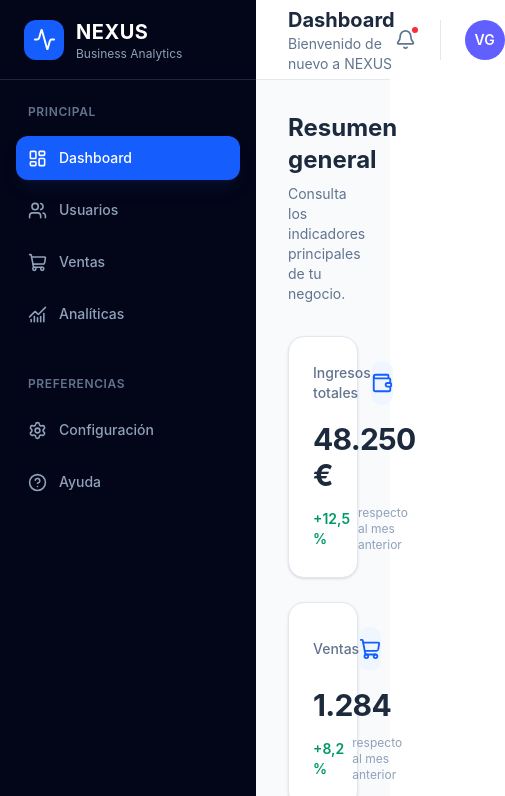
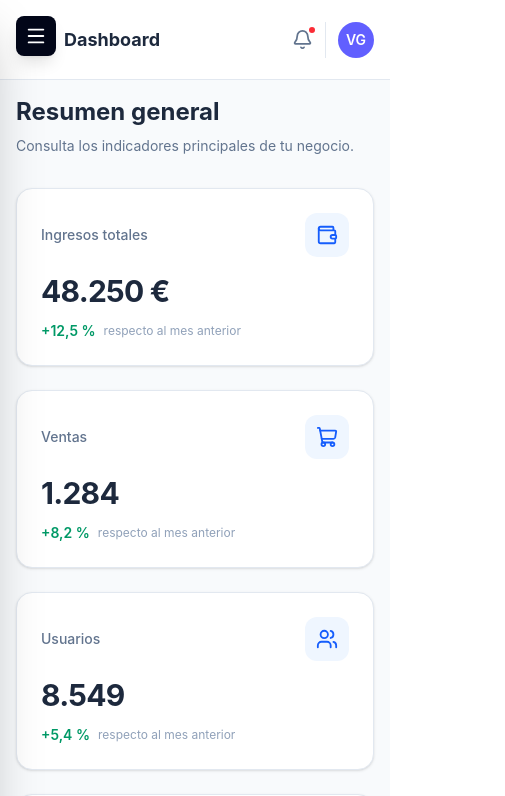
Before and after one commit to Toutatis7/nexus-dashboard, a React (Vite) app: page / in a window 390 px wide. Shown: the top 796 px of the page, 505 px wide, since content can reach past the window. Built offline with nearby package versions, Linux system fonts and the light colour scheme.

Commit message:
feat: implement responsive dashboard layout

```diff
--- a/src/components/layout/DashboardLayout.tsx
+++ b/src/components/layout/DashboardLayout.tsx
@@ -34,7 +34,7 @@ function DashboardLayout() {
         <Header title={title} />
 
         {/* Aquí aparecerá cada página */}
-        <main className="p-8">
+        <main className="min-w-0 p-4 sm:p-6 lg:p-8">
           <Outlet />
         </main>
 
--- a/src/components/layout/Header.tsx
+++ b/src/components/layout/Header.tsx
@@ -6,32 +6,30 @@ import {
 } from 'lucide-react'
 
 // Definimos las propiedades del componente.
-// Esto permite reutilizar Header en diferentes páginas.
 type HeaderProps = {
   title: string
 }
 
 function Header({ title }: HeaderProps) {
   return (
-    <header className="flex h-20 items-center justify-between border-b border-slate-200 bg-white px-8">
+    <header className="flex h-20 min-w-0 items-center justify-between gap-3 border-b border-slate-200 bg-white px-4 sm:px-6 lg:px-8">
 
       {/* Título de la página */}
-      <div>
-        <h2 className="text-xl font-bold text-slate-800">
+      <div className="min-w-0 pl-12 md:pl-0">
+        <h2 className="truncate text-lg font-bold text-slate-800 sm:text-xl">
           {title}
         </h2>
 
-        <p className="text-sm text-slate-500">
+        <p className="hidden text-sm text-slate-500 sm:block">
           Bienvenido de nuevo a NEXUS
         </p>
       </div>
 
       {/* Zona derecha: búsqueda y perfil */}
-      <div className="flex items-center gap-6">
+      <div className="flex shrink-0 items-center gap-3 sm:gap-5 lg:gap-6">
 
         {/* Buscador */}
-        <div className="relative hidden md:block">
-
+        <div className="relative hidden lg:block">
           <Search
             size={18}
             className="absolute left-3 top-1/2 -translate-y-1/2 text-slate-400"
@@ -43,11 +41,10 @@ function Header({ title }: HeaderProps) {
             placeholder="Buscar..."
             className="w-64 rounded-xl border border-slate-200 bg-slate-50 py-2.5 pl-10 pr-4 text-sm outline-none transition focus:border-blue-500 focus:ring-2 focus:ring-blue-100"
           />
-
         </div>
 
         {/* Notificaciones */}
-        <div className="relative">
+        <div className="relative shrink-0">
           <Bell size={21} className="text-slate-500" />
 
           <span
@@ -57,9 +54,9 @@ function Header({ title }: HeaderProps) {
         </div>
 
         {/* Perfil del usuario */}
-        <div className="flex items-center gap-3 border-l border-slate-200 pl-6">
+        <div className="flex shrink-0 items-center gap-2 border-l border-slate-200 pl-3 sm:gap-3 sm:pl-5 lg:pl-6">
 
-          <div className="flex h-10 w-10 items-center justify-center rounded-full bg-indigo-500 text-sm font-semibold text-white">
+          <div className="flex h-9 w-9 items-center justify-center rounded-full bg-indigo-500 text-sm font-semibold text-white sm:h-10 sm:w-10">
             VG
           </div>
 
--- a/src/components/layout/Sidebar.tsx
+++ b/src/components/layout/Sidebar.tsx
@@ -1,4 +1,5 @@
 
+import { useState } from 'react'
 import { NavLink } from 'react-router'
 
 import {
@@ -10,17 +11,18 @@ import {
   Settings,
   CircleHelp,
   LogOut,
+  Menu,
+  X,
 } from 'lucide-react'
 
 // Definimos la estructura de cada elemento del menú.
-// TypeScript comprobará que cada elemento tenga estos campos.
 type MenuItem = {
   label: string
   path: string
   icon: typeof LayoutDashboard
 }
 
-// Elementos que aparecerán en la navegación.
+// Elementos de la navegación principal.
 const menuItems: MenuItem[] = [
   {
     label: 'Dashboard',
@@ -45,12 +47,70 @@ const menuItems: MenuItem[] = [
 ]
 
 function Sidebar() {
+  // Controlamos si el menú móvil está abierto o cerrado.
+  const [isOpen, setIsOpen] = useState(false)
+
+  // Estilos compartidos para los enlaces de navegación.
+  const linkStyles = ({ isActive }: { isActive: boolean }) =>
+    `flex items-center gap-3 rounded-xl px-3 py-3 text-sm font-medium transition-colors ${
+      isActive
+        ? 'bg-blue-600 text-white shadow-lg shadow-blue-950/30'
+        : 'text-slate-400 hover:bg-slate-800 hover:text-white'
+    }`
+
+  // Contenido de la navegación.
+  const navigationContent = (
+    <nav className="flex-1 overflow-y-auto px-4 py-6">
+      <p className="mb-4 px-3 text-xs font-semibold uppercase tracking-wider text-slate-500">
+        Principal
+      </p>
+
+      <div className="space-y-2">
+        {menuItems.map((item) => {
+          const Icon = item.icon
+
           return (
-    <aside className="flex min-h-screen w-64 flex-col bg-slate-950 text-slate-300">
+            <NavLink
+              key={item.label}
+              to={item.path}
+              end={item.path === '/'}
+              onClick={() => setIsOpen(false)}
+              className={linkStyles}
+            >
+              <Icon size={19} />
+              <span>{item.label}</span>
+            </NavLink>
+          )
+        })}
+      </div>
 
-      {/* Identidad de nuestra aplicación */}
-      <div className="flex h-20 items-center gap-3 border-b border-slate-800 px-6">
+      <p className="mb-4 mt-10 px-3 text-xs font-semibold uppercase tracking-wider text-slate-500">
+        Preferencias
+      </p>
 
+      <NavLink
+        to="/configuracion"
+        onClick={() => setIsOpen(false)}
+        className={linkStyles}
+      >
+        <Settings size={19} />
+        <span>Configuración</span>
+      </NavLink>
+
+      <NavLink
+        to="/ayuda"
+        onClick={() => setIsOpen(false)}
+        className={`mt-2 ${linkStyles({ isActive: false })}`}
+      >
+        <CircleHelp size={19} />
+        <span>Ayuda</span>
+      </NavLink>
+    </nav>
+  )
+
+  // Identidad de nuestra aplicación.
+  const sidebarHeader = (
+    <div className="flex h-20 shrink-0 items-center gap-3 border-b border-slate-800 px-6">
       <div className="flex h-10 w-10 items-center justify-center rounded-xl bg-blue-600 text-white">
         <Activity size={23} />
       </div>
@@ -64,78 +124,12 @@ function Sidebar() {
         </p>
       </div>
     </div>
+  )
 
-      {/* Navegación principal */}
-      <nav className="flex-1 px-4 py-6">
-
-        <p className="mb-4 px-3 text-xs font-semibold uppercase tracking-wider text-slate-500">
-          Principal
-        </p>
-
-        <div className="space-y-2">
-          {menuItems.map((item) => {
-            const Icon = item.icon
-
-            return (
-              <NavLink
-                key={item.label}
-                to={item.path}
-                end={item.path === '/'}
-                className={({ isActive }) =>
-                  `flex items-center gap-3 rounded-xl px-3 py-3 text-sm font-medium transition-colors ${
-                    isActive
-                      ? 'bg-blue-600 text-white shadow-lg shadow-blue-950/30'
-                      : 'text-slate-400 hover:bg-slate-800 hover:text-white'
-                  }`
-                }
-              >
-                <Icon size={19} />
-                <span>{item.label}</span>
-              </NavLink>
-            )
-          })}
-        </div>
-
-        {/* Sección de configuración */}
-        <p className="mb-4 mt-10 px-3 text-xs font-semibold uppercase tracking-wider text-slate-500">
-          Preferencias
-        </p>
-
-        <NavLink
-          to="/configuracion"
-          className={({ isActive }) =>
-            `flex items-center gap-3 rounded-xl px-3 py-3 text-sm font-medium transition-colors ${
-              isActive
-                ? 'bg-blue-600 text-white shadow-lg shadow-blue-950/30'
-                : 'text-slate-400 hover:bg-slate-800 hover:text-white'
-            }`
-          }
-        >
-          <Settings size={19} />
-          <span>Configuración</span>
-        </NavLink>
-
-        <NavLink
-          to="/ayuda"
-          className={({ isActive }) =>
-            `mt-2 flex items-center gap-3 rounded-xl px-3 py-3 text-sm font-medium transition-colors ${
-              isActive
-                ? 'bg-blue-600 text-white shadow-lg shadow-blue-950/30'
-                : 'text-slate-400 hover:bg-slate-800 hover:text-white'
-            }`
-          }
-        >
-          <CircleHelp size={19} />
-          <span>Ayuda</span>
-        </NavLink>
-
-      </nav>
-
-      {/* Información del usuario */}
-      <div className="border-t border-slate-800 p-4">
-
+  // Información del usuario.
+  const sidebarFooter = (
+    <div className="shrink-0 border-t border-slate-800 p-4">
       <div className="flex items-center gap-3 rounded-xl p-2">
-
         <div className="flex h-10 w-10 items-center justify-center rounded-full bg-indigo-500 font-semibold text-white">
           VG
         </div>
@@ -150,12 +144,51 @@ function Sidebar() {
         </div>
 
         <LogOut size={18} className="text-slate-400" />
+      </div>
+    </div>
+  )
 
-        </div>
+  return (
+    <>
+      {/* Botón hamburguesa: solamente visible en móviles. */}
+      <button
+        type="button"
+        onClick={() => setIsOpen(!isOpen)}
+        aria-label={isOpen ? 'Cerrar menú' : 'Abrir menú'}
+        aria-expanded={isOpen}
+        className="fixed left-4 top-4 z-50 flex h-10 w-10 items-center justify-center rounded-lg bg-slate-950 text-white shadow-lg md:hidden"
+      >
+        {isOpen ? <X size={22} /> : <Menu size={22} />}
+      </button>
 
-      </div>
+      {/* Fondo oscuro que permite cerrar el menú al pulsarlo. */}
+      {isOpen && (
+        <button
+          type="button"
+          aria-label="Cerrar menú"
+          onClick={() => setIsOpen(false)}
+          className="fixed inset-0 z-30 bg-black/50 md:hidden"
+        />
+      )}
 
+      {/* Sidebar para escritorio. */}
+      <aside className="hidden min-h-screen w-64 shrink-0 flex-col bg-slate-950 text-slate-300 md:flex">
+        {sidebarHeader}
+        {navigationContent}
+        {sidebarFooter}
       </aside>
+
+      {/* Sidebar desplegable para móviles. */}
+      <aside
+        className={`fixed inset-y-0 left-0 z-40 flex min-h-screen w-64 flex-col bg-slate-950 text-slate-300 shadow-2xl transition-transform duration-300 md:hidden ${
+          isOpen ? 'translate-x-0' : '-translate-x-full'
+        }`}
+      >
+        {sidebarHeader}
+        {navigationContent}
+        {sidebarFooter}
+      </aside>
+    </>
   )
 }
 
```
Lines whose indentation alone changed are shown as unchanged.
